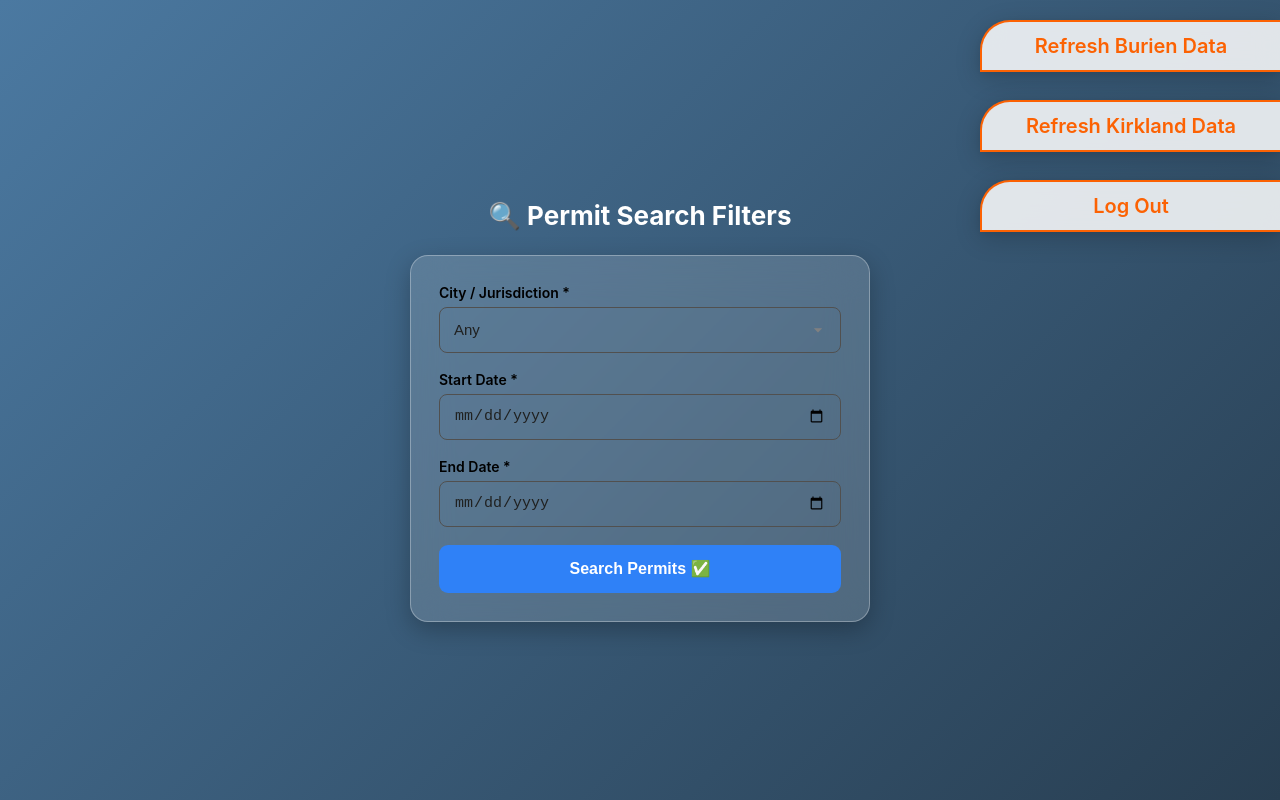
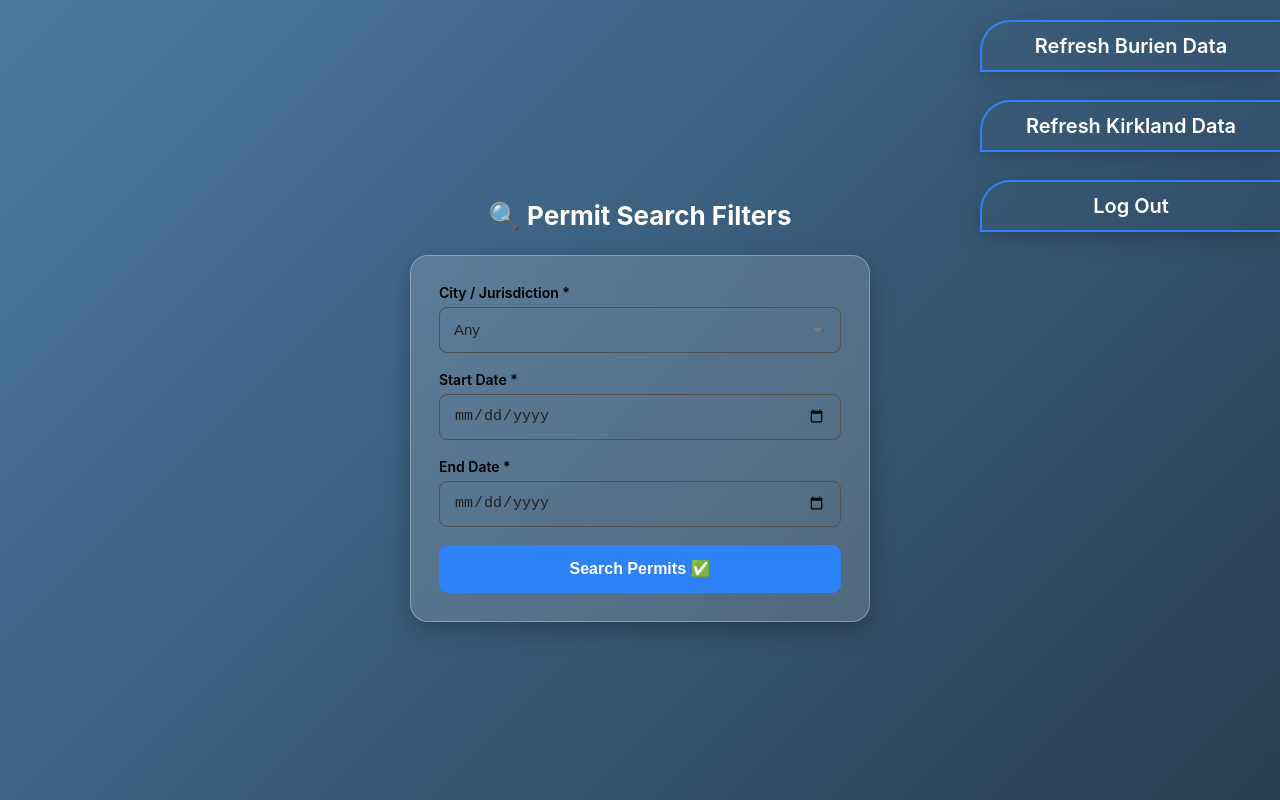
Before and after one commit to MuhammadSalman-7214/permits, a website: page index.html in a window 1280 px wide. Drawn offline with Linux system fonts and the light colour scheme.

Commit message:
updated ui

```diff
--- a/index.html
+++ b/index.html
@@ -149,12 +149,12 @@
         position: fixed;
         top: 180px;
         right: 0px;
-        background: #ffffffd9;
+        background: transparent;
         backdrop-filter: blur(12px);
         border-style: solid none solid solid;
         border-width: 2px;
-        border-color: #fc6203;
-        color: #fc6203;
+        border-color: #2f81f7;
+        color: #fff;
         border-radius: 30px 0 0 0;
         font-size: 20px;
         text-align: center;
@@ -253,12 +253,12 @@
           position: fixed;
           top: 100px;
           right: 0px;
-          background: #ffffffd9;
+          background: transparent;
           backdrop-filter: blur(12px);
           border-style: solid none solid solid;
           border-width: 2px;
-          border-color: #fc6203;
-          color: #fc6203;
+          border-color: #2f81f7;
+          color: #fff;
           border-radius: 30px 0 0 0;
           font-size: 20px;
           text-align: center;
@@ -281,12 +281,12 @@
           position: fixed;
           top: 20px;
           right: 0px;
-          background: #ffffffd9;
+          background: transparent;
           backdrop-filter: blur(12px);
           border-style: solid none solid solid;
           border-width: 2px;
-          border-color: #fc6203;
-          color: #fc6203;
+          border-color: #2f81f7;
+          color: #fff;
           border-radius: 30px 0 0 0;
           font-size: 20px;
           text-align: center;
```
